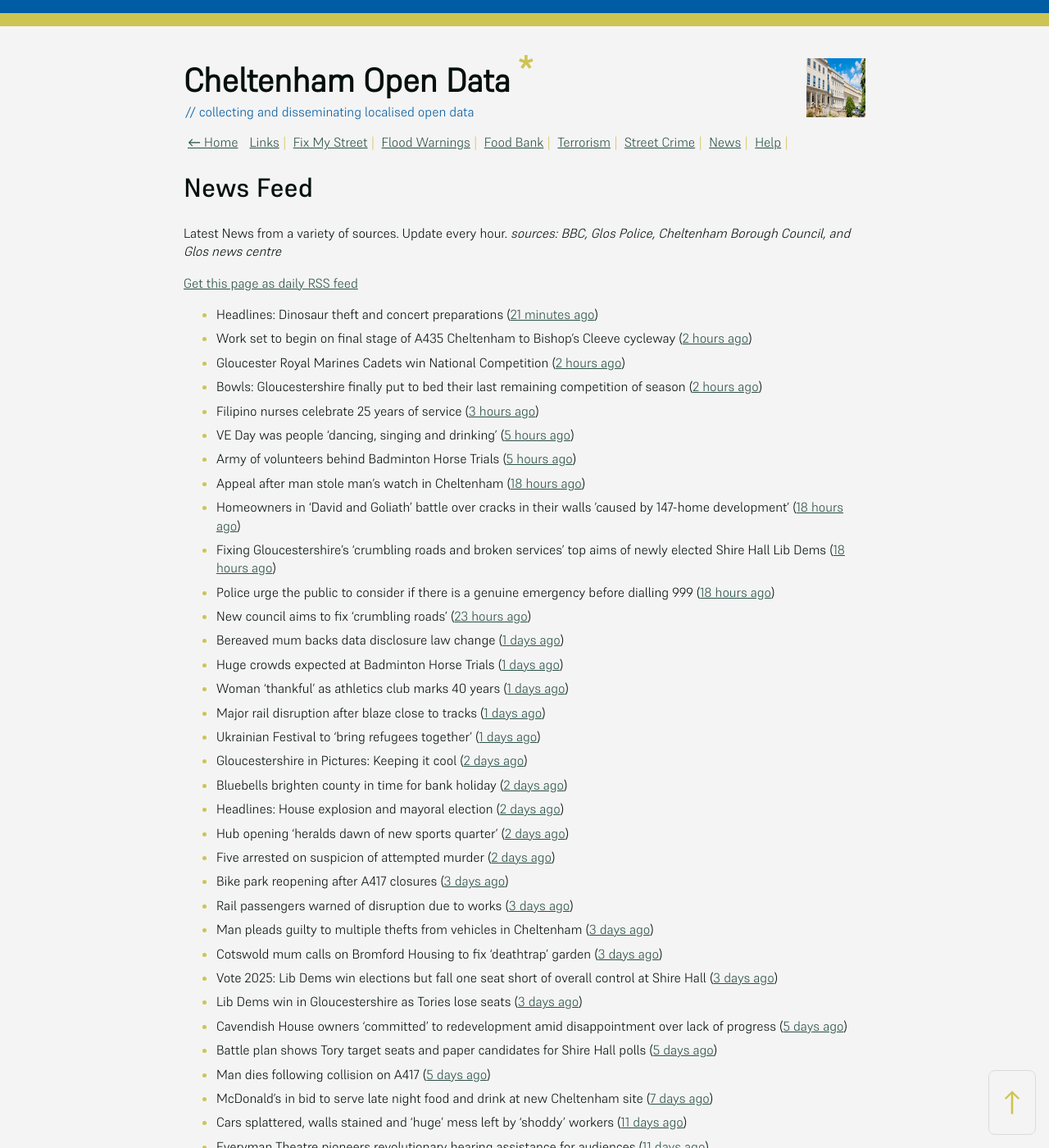
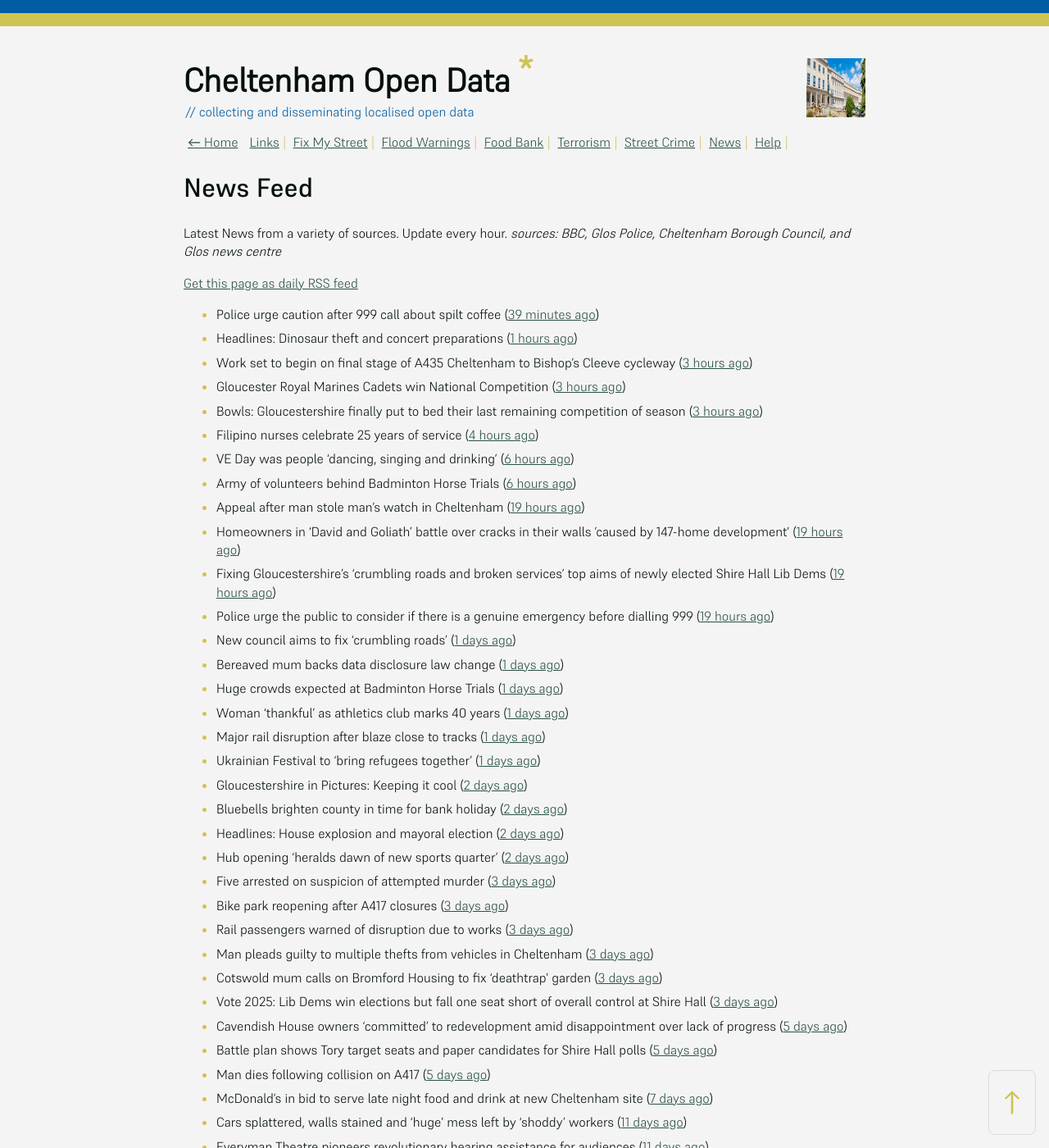
Before and after one commit to mat-0/cheltenham-open-data, a Jekyll site: the page built from _pages/news.md, in a window 1280 px wide and 1400 px high. Shown: the whole window at 82% size. Built offline with Jekyll 4.4.1, drawn with Linux system fonts in a browser that asks for light colours.

Commit message:
Updated 2025-05-06 11:58:02

```diff
--- a/_pages/news.md
+++ b/_pages/news.md
@@ -12,18 +12,19 @@ _sources: BBC, Glos Police, Cheltenham Borough Council, and Glos news centre_
 [Get this page as daily RSS feed](/daily.rss)
 
 <!-- news_marker starts -->
-- Headlines: Dinosaur theft and concert preparations ([21 minutes ago](https://www.bbc.com/news/articles/c99peejp40po))
-- Work set to begin on final stage of A435 Cheltenham to Bishop’s Cleeve cycleway ([2 hours ago](https://gloucesternewscentre.co.uk/work-set-to-begin-on-final-stage-of-a435-cheltenham-to-bishops-cleeve-cycleway/))
-- Gloucester Royal Marines Cadets win National Competition ([2 hours ago](https://gloucesternewscentre.co.uk/gloucester-royal-marines-cadets-win-national-competition/))
-- Bowls: Gloucestershire finally put to bed their last remaining competition of season ([2 hours ago](https://gloucesternewscentre.co.uk/bowls-gloucestershire-finally-put-to-bed-their-last-remaining-competition-of-season/))
-- Filipino nurses celebrate 25 years of service ([3 hours ago](https://gloucesternewscentre.co.uk/filipino-nurses-celebrate-25-years-of-service/))
-- VE Day was people 'dancing, singing and drinking' ([5 hours ago](https://www.bbc.com/news/articles/cvg9y4pye5ro))
-- Army of volunteers behind Badminton Horse Trials ([5 hours ago](https://www.bbc.com/news/articles/crrz4549z2po))
-- Appeal after man stole man’s watch in Cheltenham ([18 hours ago](https://gloucesternewscentre.co.uk/appeal-after-man-stole-mans-watch-in-cheltenham/))
-- Homeowners in ‘David and Goliath’ battle over cracks in their walls ’caused by 147-home development’ ([18 hours ago](https://gloucesternewscentre.co.uk/homeowners-in-david-and-goliath-battle-over-cracks-in-their-walls-caused-by-147-home-development/))
-- Fixing Gloucestershire’s ‘crumbling roads and broken services’ top aims of newly elected Shire Hall Lib Dems ([18 hours ago](https://gloucesternewscentre.co.uk/fixing-gloucestershires-crumbling-roads-and-broken-services-top-aims-of-newly-elected-shire-hall-lib-dems/))
-- Police urge the public to consider if there is a genuine emergency before dialling 999 ([18 hours ago](https://gloucesternewscentre.co.uk/police-urge-the-public-to-consider-if-there-is-a-genuine-emergency-before-dialling-999/))
-- New council aims to fix 'crumbling roads' ([23 hours ago](https://www.bbc.com/news/articles/cm2e510knnlo))
+- Police urge caution after 999 call about spilt coffee ([39 minutes ago](https://www.bbc.com/news/articles/c4g9ng7z94jo))
+- Headlines: Dinosaur theft and concert preparations ([1 hours ago](https://www.bbc.com/news/articles/c99peejp40po))
+- Work set to begin on final stage of A435 Cheltenham to Bishop’s Cleeve cycleway ([3 hours ago](https://gloucesternewscentre.co.uk/work-set-to-begin-on-final-stage-of-a435-cheltenham-to-bishops-cleeve-cycleway/))
+- Gloucester Royal Marines Cadets win National Competition ([3 hours ago](https://gloucesternewscentre.co.uk/gloucester-royal-marines-cadets-win-national-competition/))
+- Bowls: Gloucestershire finally put to bed their last remaining competition of season ([3 hours ago](https://gloucesternewscentre.co.uk/bowls-gloucestershire-finally-put-to-bed-their-last-remaining-competition-of-season/))
+- Filipino nurses celebrate 25 years of service ([4 hours ago](https://gloucesternewscentre.co.uk/filipino-nurses-celebrate-25-years-of-service/))
+- VE Day was people 'dancing, singing and drinking' ([6 hours ago](https://www.bbc.com/news/articles/cvg9y4pye5ro))
+- Army of volunteers behind Badminton Horse Trials ([6 hours ago](https://www.bbc.com/news/articles/crrz4549z2po))
+- Appeal after man stole man’s watch in Cheltenham ([19 hours ago](https://gloucesternewscentre.co.uk/appeal-after-man-stole-mans-watch-in-cheltenham/))
+- Homeowners in ‘David and Goliath’ battle over cracks in their walls ’caused by 147-home development’ ([19 hours ago](https://gloucesternewscentre.co.uk/homeowners-in-david-and-goliath-battle-over-cracks-in-their-walls-caused-by-147-home-development/))
+- Fixing Gloucestershire’s ‘crumbling roads and broken services’ top aims of newly elected Shire Hall Lib Dems ([19 hours ago](https://gloucesternewscentre.co.uk/fixing-gloucestershires-crumbling-roads-and-broken-services-top-aims-of-newly-elected-shire-hall-lib-dems/))
+- Police urge the public to consider if there is a genuine emergency before dialling 999 ([19 hours ago](https://gloucesternewscentre.co.uk/police-urge-the-public-to-consider-if-there-is-a-genuine-emergency-before-dialling-999/))
+- New council aims to fix 'crumbling roads' ([1 days ago](https://www.bbc.com/news/articles/cm2e510knnlo))
 - Bereaved mum backs data disclosure law change ([1 days ago](https://www.bbc.com/news/articles/cql6q2nlzvno))
 - Huge crowds expected at Badminton Horse Trials ([1 days ago](https://www.bbc.com/news/articles/c93g4dz38jgo))
 - Woman 'thankful' as athletics club marks 40 years ([1 days ago](https://www.bbc.com/news/articles/cn80nv4mr79o))
@@ -33,13 +34,12 @@ _sources: BBC, Glos Police, Cheltenham Borough Council, and Glos news centre_
 - Bluebells brighten county in time for bank holiday ([2 days ago](https://www.bbc.com/news/articles/crm3rwy8vj2o))
 - Headlines: House explosion and mayoral election ([2 days ago](https://www.bbc.com/news/articles/c93g20dqq0eo))
 - Hub opening 'heralds dawn of new sports quarter' ([2 days ago](https://www.bbc.com/news/articles/c87p27r02jqo))
-- Five arrested on suspicion of attempted murder ([2 days ago](https://www.bbc.com/news/articles/c3evlv8kdkxo))
+- Five arrested on suspicion of attempted murder ([3 days ago](https://www.bbc.com/news/articles/c3evlv8kdkxo))
 - Bike park reopening after A417 closures ([3 days ago](https://www.bbc.com/news/articles/ceqre24yew9o))
 - Rail passengers warned of disruption due to works ([3 days ago](https://www.bbc.com/news/articles/cde2jdn7k09o))
 - Man pleads guilty to multiple thefts from vehicles in Cheltenham ([3 days ago](https://gloucesternewscentre.co.uk/man-pleads-guilty-to-multiple-thefts-from-vehicles-in-cheltenham/))
 - Cotswold mum calls on Bromford Housing to fix ‘deathtrap’ garden ([3 days ago](https://gloucesternewscentre.co.uk/cotswold-mum-calls-on-bromford-housing-to-fix-deathtrap-garden/))
 - Vote 2025: Lib Dems win elections but fall one seat short of overall control at Shire Hall ([3 days ago](https://gloucesternewscentre.co.uk/vote-2025-lib-dems-win-elections-but-fall-one-seat-short-of-overall-control-at-shire-hall/))
-- Lib Dems win in Gloucestershire as Tories lose seats ([3 days ago](https://www.bbc.com/news/articles/cd6j8e8ej6xo))
 - Cavendish House owners ‘committed’ to redevelopment amid disappointment over lack of progress ([5 days ago](https://gloucesternewscentre.co.uk/cavendish-house-owners-committed-to-redevelopment-amid-disappointment-over-lack-of-progress/))
 - Battle plan shows Tory target seats and paper candidates for Shire Hall polls ([5 days ago](https://gloucesternewscentre.co.uk/battle-plan-shows-tory-target-seats-and-paper-candidates-for-shire-hall-polls/))
 - Man dies following collision on A417 ([5 days ago](https://gloucesternewscentre.co.uk/man-dies-following-collision-on-a417/))
```
Also changed, not shown: _data/flood.json (+5 -69 lines), _pages/fix-my-street.md (+6 -6 lines), index.md (+5 -5 lines).
